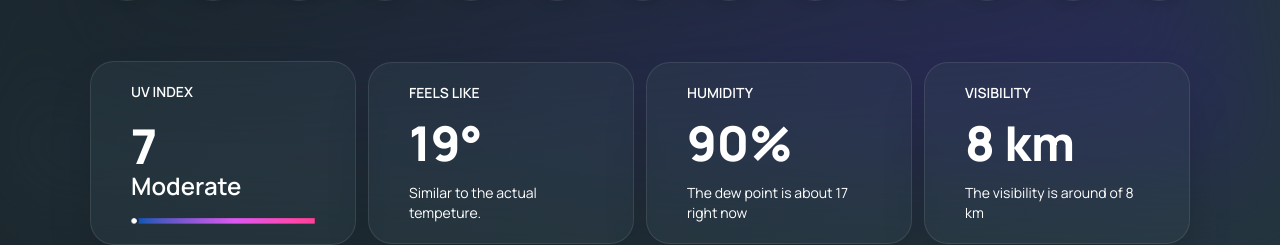
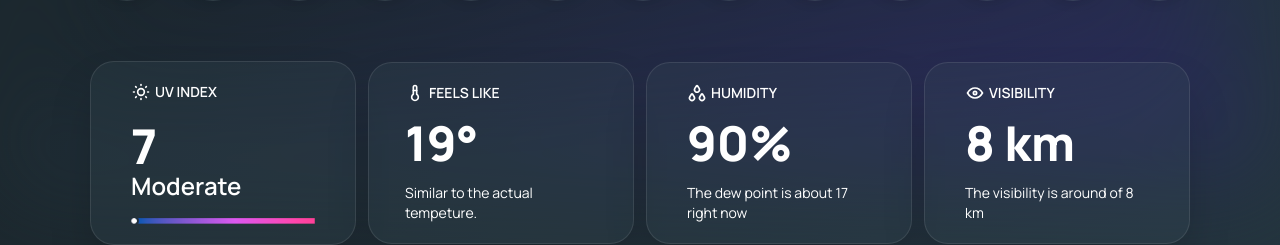
Before and after one commit to francoogilli/weather, a React (Vite) app: page / in a window 1280 px wide. Shown: the part 610-855 px from the top of the page. Built offline with nearby package versions, Linux system fonts and the light colour scheme.

Commit message:
Added icons to DataMain

```diff
--- a/src/components/DataMain.jsx
+++ b/src/components/DataMain.jsx
@@ -1,12 +1,15 @@
 import React from 'react';
 import SectionContainer from './SectionContainer';
 import bar from '../assets/bar.png';
-
+import Sun from '../icons/Sun';
+import Temp from '../icons/Temp';
+import Droplets from '../icons/Droplets';
+import Eye from '../icons/Eye';
 const DataMain = ({uvindex,feelslike, humidity, visibility}) => {
   return (
     <SectionContainer className={'py-10 pb-32 text-center grid grid-cols-2 md:grid-cols-2 lg:grid-cols-4 gap-3 font-semibold text-3xl sm:text-4xl text-white items-center justify-center'}>
       <div  className='flex flex-col gap-y-4 bg-[#3b545c38] items-start border border-[#ffffff19] shadow-2xl rounded-3xl px-5 sm:px-10 py-5 '>
-        <p className='text-sm text-white'>UV INDEX</p>
+        <p className='flex items-center gap-x-1 text-sm text-white'><Sun/>UV INDEX</p>
         <div>
         <p className='text-white font-extrabold text-4xl sm:text-5xl pt-1 text-left'>{uvindex}</p>
         <p className='text-white text-xl sm:text-2xl '>Moderate</p>
@@ -14,20 +17,20 @@ const DataMain = ({uvindex,feelslike, humidity, visibility}) => {
         <img src={bar} alt="" />
       </div>
 
-      <div  className='flex flex-col gap-y-4 bg-[#3b545c38] items-start border border-[#ffffff19] shadow-2xl rounded-3xl px-5 sm:px-10 py-5 '>
-        <p className='text-sm text-white'>FEELS LIKE</p>
+      <div  className='flex flex-col gap-y-4 bg-[#3b545c38] items-start border border-[#ffffff19] shadow-2xl rounded-3xl px-5 sm:px-9 py-5 '>
+        <p className='flex items-center gap-x-1 text-sm text-white'><Temp/>FEELS LIKE</p>
         <p className='text-white font-extrabold text-4xl sm:text-5xl '>{feelslike}°</p>
         <p className='text-sm font-normal text-white text-left'>Similar to the actual tempeture.</p>
       </div>
 
       <div  className='flex flex-col gap-y-4 bg-[#3b545c38] items-start border border-[#ffffff19] shadow-2xl rounded-3xl px-5 sm:px-10 py-5 '>
-        <p className='text-sm text-white'>HUMIDITY</p>
+        <p className='flex items-center gap-x-1 text-sm text-white'><Droplets/>HUMIDITY</p>
         <p className='text-white font-extrabold text-4xl sm:text-5xl'>{humidity}%</p>
         <p className='text-sm font-normal text-white text-left'>The dew point is about 17 right now</p>
       </div>
 
       <div  className='flex flex-col gap-y-4 bg-[#3b545c38] items-start border border-[#ffffff19] shadow-2xl rounded-3xl px-5 sm:px-10 py-5 '>
-        <p className='text-sm text-white'>VISIBILITY</p>
+        <p className='flex items-center gap-x-1 text-sm text-white'><Eye/>VISIBILITY</p>
         <p className='text-white font-extrabold text-4xl sm:text-5xl'>{visibility} km</p>
         <p className='text-sm font-normal text-white text-left'>The visibility is around of 8 km</p>
       </div>
--- /dev/null
+++ b/src/icons/Droplets.jsx
@@ -0,0 +1,6 @@
+import React from "react";
+
+const Droplets = () => (
+    <svg xmlns="http://www.w3.org/2000/svg" width="20" height="20" viewBox="0 0 24 24" stroke-width="2" stroke="currentColor" fill="none" stroke-linecap="round" stroke-linejoin="round"><path stroke="none" d="M0 0h24v24H0z" fill="none"/><path d="M4.072 20.3a2.999 2.999 0 0 0 3.856 0a3.002 3.002 0 0 0 .67 -3.798l-2.095 -3.227a.6 .6 0 0 0 -1.005 0l-2.098 3.227a3.003 3.003 0 0 0 .671 3.798z" /><path d="M16.072 20.3a2.999 2.999 0 0 0 3.856 0a3.002 3.002 0 0 0 .67 -3.798l-2.095 -3.227a.6 .6 0 0 0 -1.005 0l-2.098 3.227a3.003 3.003 0 0 0 .671 3.798z" /><path d="M10.072 10.3a2.999 2.999 0 0 0 3.856 0a3.002 3.002 0 0 0 .67 -3.798l-2.095 -3.227a.6 .6 0 0 0 -1.005 0l-2.098 3.227a3.003 3.003 0 0 0 .671 3.798z" /></svg>
+)
+export default Droplets;
--- /dev/null
+++ b/src/icons/Eye.jsx
@@ -0,0 +1,6 @@
+import React from "react";
+
+const Eye = () => (
+    <svg xmlns="http://www.w3.org/2000/svg" width="20" height="20" viewBox="0 0 24 24" stroke-width="2" stroke="currentColor" fill="none" stroke-linecap="round" stroke-linejoin="round"><path stroke="none" d="M0 0h24v24H0z" fill="none"/><path d="M10 12a2 2 0 1 0 4 0a2 2 0 0 0 -4 0" /><path d="M21 12c-2.4 4 -5.4 6 -9 6c-3.6 0 -6.6 -2 -9 -6c2.4 -4 5.4 -6 9 -6c3.6 0 6.6 2 9 6" /></svg>
+)
+export default Eye;
--- /dev/null
+++ b/src/icons/Sun.jsx
@@ -0,0 +1,6 @@
+import React from "react";
+
+const Sun = () => (
+    <svg xmlns="http://www.w3.org/2000/svg" width="20" height="20" viewBox="0 0 24 24" stroke-width="2" stroke="currentColor" fill="none" stroke-linecap="round" stroke-linejoin="round"><path stroke="none" d="M0 0h24v24H0z" fill="none"/><path d="M12 12m-4 0a4 4 0 1 0 8 0a4 4 0 1 0 -8 0" /><path d="M3 12h1m8 -9v1m8 8h1m-9 8v1m-6.4 -15.4l.7 .7m12.1 -.7l-.7 .7m0 11.4l.7 .7m-12.1 -.7l-.7 .7" /></svg>
+)
+export default Sun;
--- /dev/null
+++ b/src/icons/Temp.jsx
@@ -0,0 +1,6 @@
+import React from "react";
+
+const Temp = ({ temp }) => (
+    <svg xmlns="http://www.w3.org/2000/svg" width="20" height="20" viewBox="0 0 24 24" stroke-width="2" stroke="currentColor" fill="none" stroke-linecap="round" stroke-linejoin="round"><path stroke="none" d="M0 0h24v24H0z" fill="none"/><path d="M10 13.5a4 4 0 1 0 4 0v-8.5a2 2 0 0 0 -4 0v8.5" /><path d="M10 9l4 0" /></svg>
+)
+export default Temp;
```
